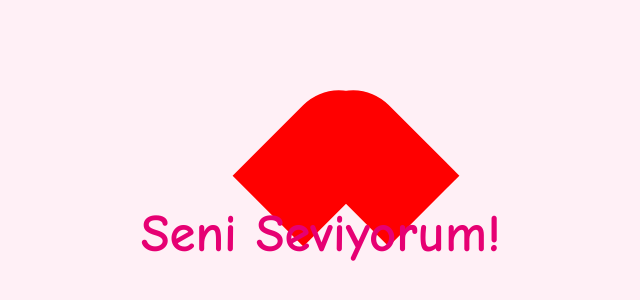
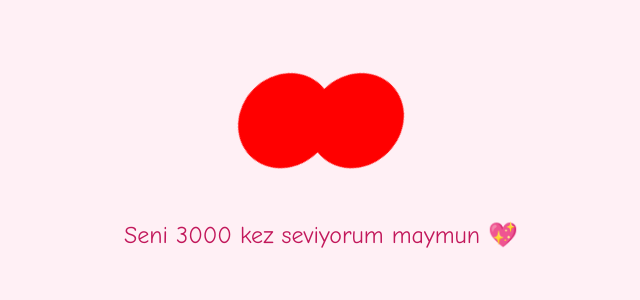
Before and after one commit to 4rlstfu/kalpli-site, a plain HTML site: page index.html in a window 1280 px wide. Shown: the part 220-520 px from the top of the page, without its empty margins (319-959 px from the left). Drawn offline with Linux system fonts and the light colour scheme.

Commit message:
index.html

```diff
--- a/index.html
+++ b/index.html
@@ -1,52 +1,71 @@
 <!DOCTYPE html>
 <html lang="tr">
 <head>
-  <meta charset="UTF-8">
-  <title>Seni Seviyorum ❤️</title>
+  <meta charset="UTF-8" />
+  <meta name="viewport" content="width=device-width, initial-scale=1.0"/>
+  <title>Sana Kalpten ❤️</title>
   <style>
     body {
-      background-color: #fff0f6;
+      background: #fff0f5;
       display: flex;
+      flex-direction: column;
+      align-items: center;
       justify-content: center;
-      align-items: center;
       height: 100vh;
-      flex-direction: column;
-      font-family: 'Comic Sans MS', cursive;
+      margin: 0;
+      font-family: 'Comic Sans MS', cursive, sans-serif;
     }
-    h1 {
-      color: #e60073;
-      font-size: 3rem;
-      animation: pop 1s ease-in-out infinite alternate;
-    }
-    @keyframes pop {
-      from { transform: scale(1); }
-      to { transform: scale(1.1); }
-    }
+
     .heart {
       width: 100px;
       height: 90px;
       position: relative;
+      transform: rotate(-45deg);
+      animation: heartbeat 1s infinite;
+      margin-bottom: 20px;
     }
+
     .heart::before,
     .heart::after {
       content: "";
+      width: 100px;
+      height: 90px;
       position: absolute;
-      width: 100px;
-      height: 150px;
       background: red;
-      border-radius: 50px 50px 0 0;
-      transform: rotate(-45deg);
+      border-radius: 50%;
+    }
+
+    .heart::before {
+      top: -50px;
+      left: 0;
+    }
+
+    .heart::after {
+      left: 50px;
       top: 0;
-      left: 50px;
     }
-    .heart::after {
-      left: 0;
-      transform: rotate(45deg);
+
+    @keyframes heartbeat {
+      0% { transform: scale(1) rotate(-45deg); }
+      50% { transform: scale(1.2) rotate(-45deg); }
+      100% { transform: scale(1) rotate(-45deg); }
+    }
+
+    .text {
+      font-size: 24px;
+      color: #c2185b;
+      text-align: center;
+      animation: fadeIn 2s ease-in-out;
+    }
+
+    @keyframes fadeIn {
+      from { opacity: 0; transform: translateY(20px); }
+      to { opacity: 1; transform: translateY(0); }
     }
   </style>
 </head>
 <body>
   <div class="heart"></div>
-  <h1>Seni Seviyorum!</h1>
+  <div class="text">Seni 3000 kez seviyorum maymun 💖</div>
 </body>
 </html>
```
